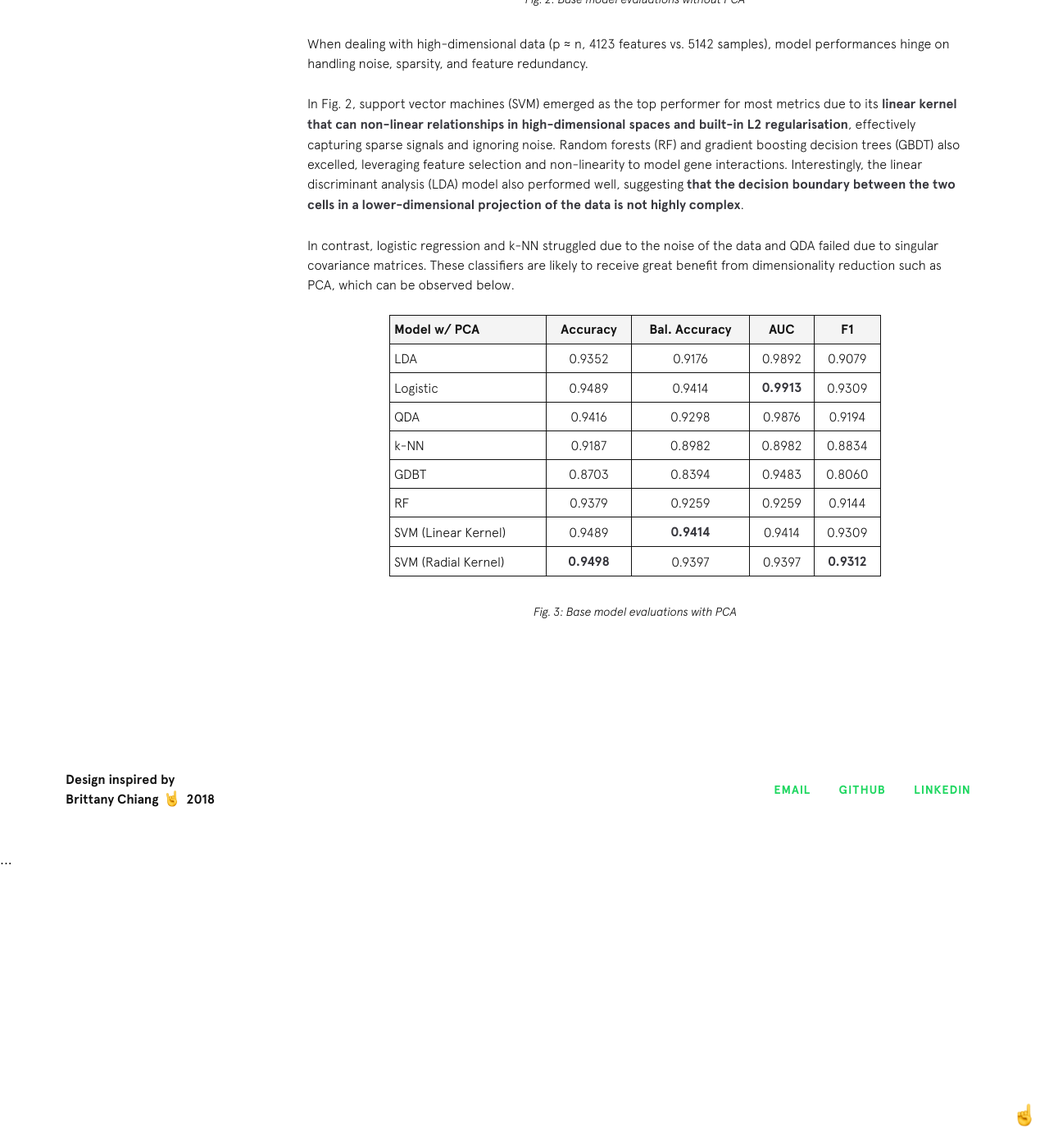
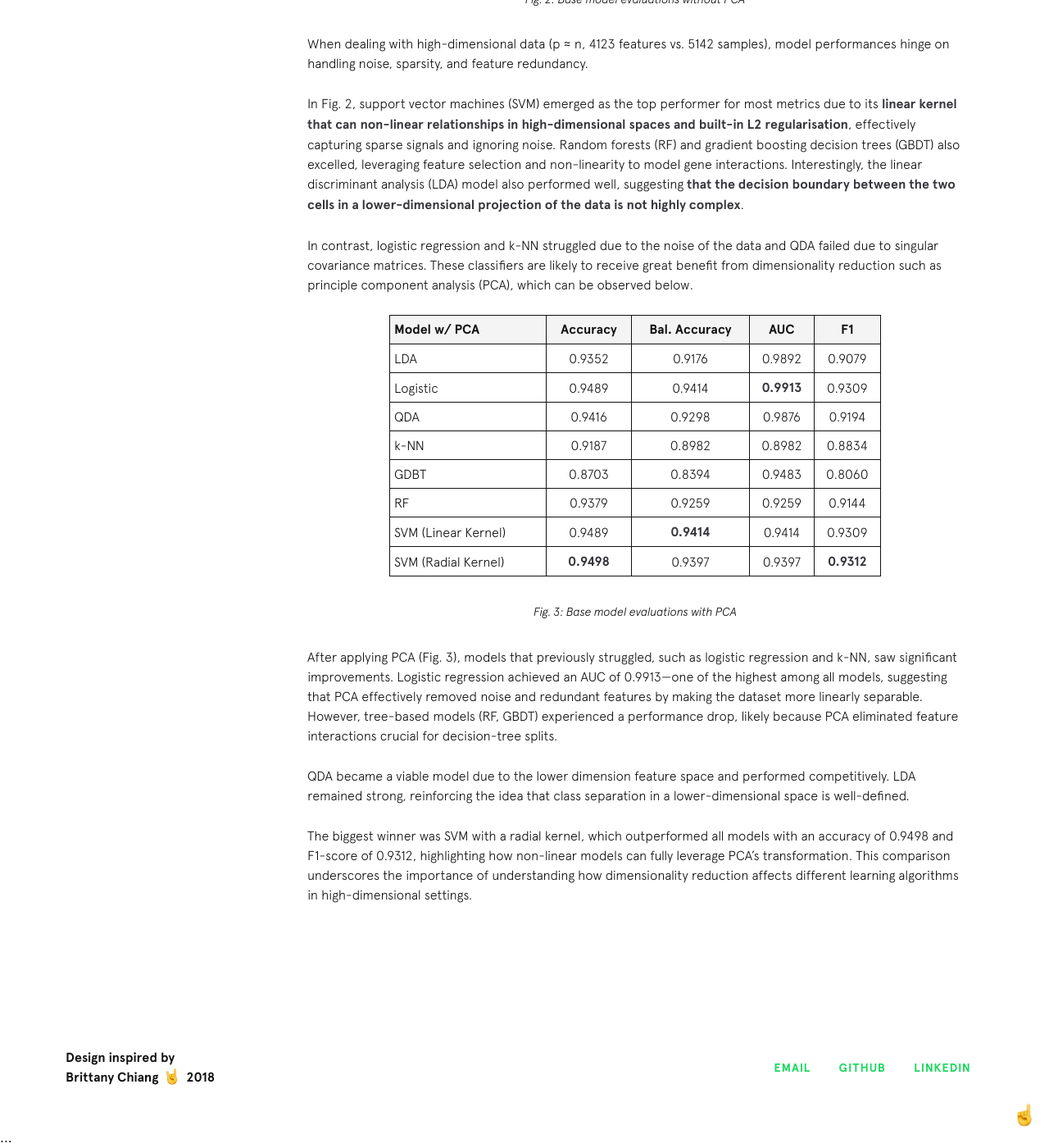
Before and after one commit to belowwind-islander/belowwind-islander.github.io, a Jekyll site: the page built from _posts/2024-12-11-classifying-immune-cells-with-machine-learning.md, in a window 1280 px wide and 1400 px high, scrolled down 2147 px. Shown: the whole window at 82% size. Built offline with Jekyll 4.4.1, drawn with Linux system fonts in a browser that asks for light colours; nearby versions of some CDN libraries; before the commit the page ends 3208 px from its top, so only the background shows below that.

Commit message:
feat: PCA impact evaluation

```diff
--- a/_posts/2024-12-11-classifying-immune-cells-with-machine-learning.md
+++ b/_posts/2024-12-11-classifying-immune-cells-with-machine-learning.md
@@ -53,7 +53,7 @@ When dealing with high-dimensional data (p ≈ n, 4123 features vs. 5142 samples
 
 In Fig. 2, support vector machines (SVM) emerged as the top performer for most metrics due to its **linear kernel that can non-linear relationships in high-dimensional spaces and built-in L2 regularisation**, effectively capturing sparse signals and ignoring noise. Random forests (RF) and gradient boosting decision trees (GBDT) also excelled, leveraging feature selection and non-linearity to model gene interactions. Interestingly, the linear discriminant analysis (LDA) model also performed well, suggesting **that the decision boundary between the two cells in a lower-dimensional projection of the data is not highly complex**.
 
-In contrast, logistic regression and k-NN struggled due to the noise of the data and QDA failed due to singular covariance matrices. These classifiers are likely to receive great benefit from dimensionality reduction such as PCA, which can be observed below.
+In contrast, logistic regression and k-NN struggled due to the noise of the data and QDA failed due to singular covariance matrices. These classifiers are likely to receive great benefit from dimensionality reduction such as principle component analysis (PCA), which can be observed below.
 
 | Model w/ PCA            | Accuracy   | Bal. Accuracy | AUC        | F1         |
 |:----------|:------------:|:------------:|:------------:|:------------:|
@@ -70,3 +70,9 @@ In contrast, logistic regression and k-NN struggled due to the noise of the data
 <figure class ="post-image">
     <figcaption>Fig. 3: Base model evaluations with PCA</figcaption>
 </figure>
+
+After applying PCA (Fig. 3), models that previously struggled, such as logistic regression and k-NN, saw significant improvements. Logistic regression achieved an AUC of 0.9913—one of the highest among all models, suggesting that PCA effectively removed noise and redundant features by making the dataset more linearly separable. However, tree-based models (RF, GBDT) experienced a performance drop, likely because PCA eliminated feature interactions crucial for decision-tree splits.
+
+QDA became a viable model due to the lower dimension feature space and performed competitively. LDA remained strong, reinforcing the idea that class separation in a lower-dimensional space is well-defined.
+
+The biggest winner was SVM with a radial kernel, which outperformed all models with an accuracy of 0.9498 and F1-score of 0.9312, highlighting how non-linear models can fully leverage PCA’s transformation. This comparison underscores the importance of understanding how dimensionality reduction affects different learning algorithms in high-dimensional settings.
```
